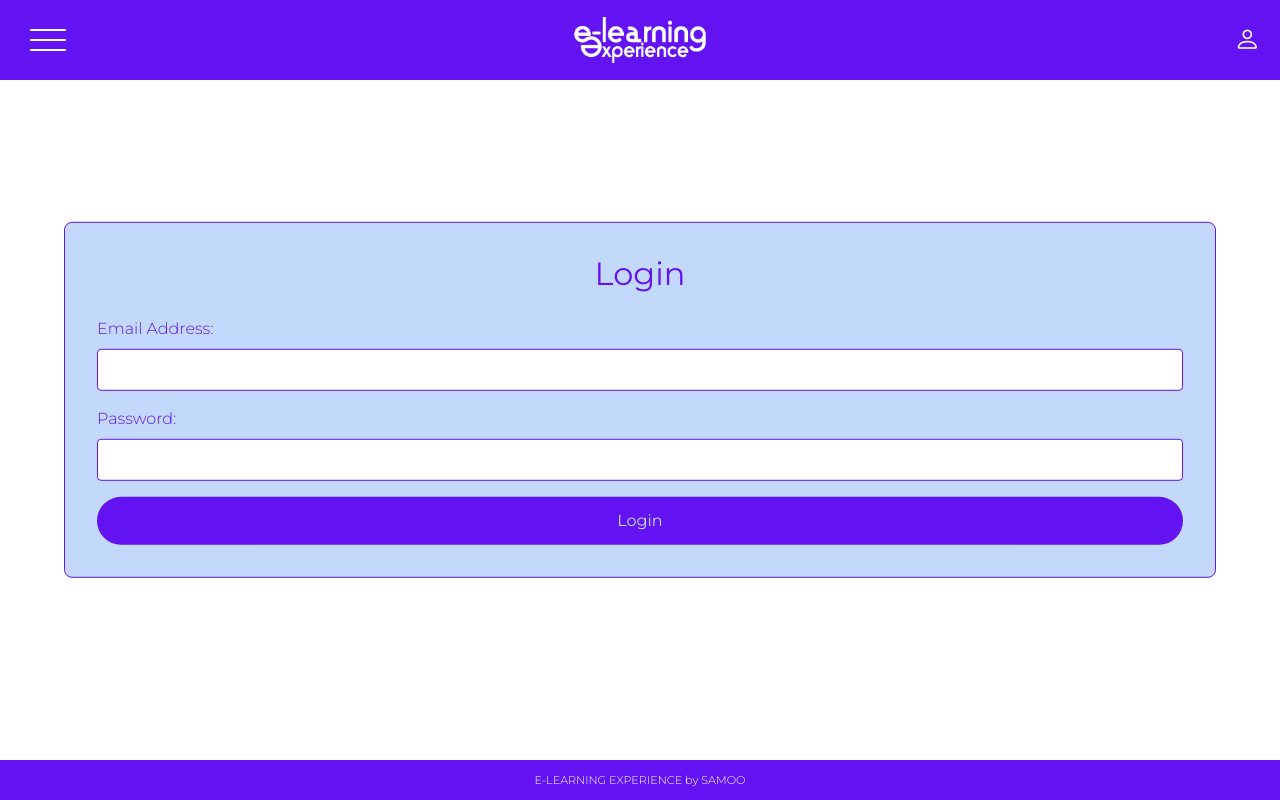
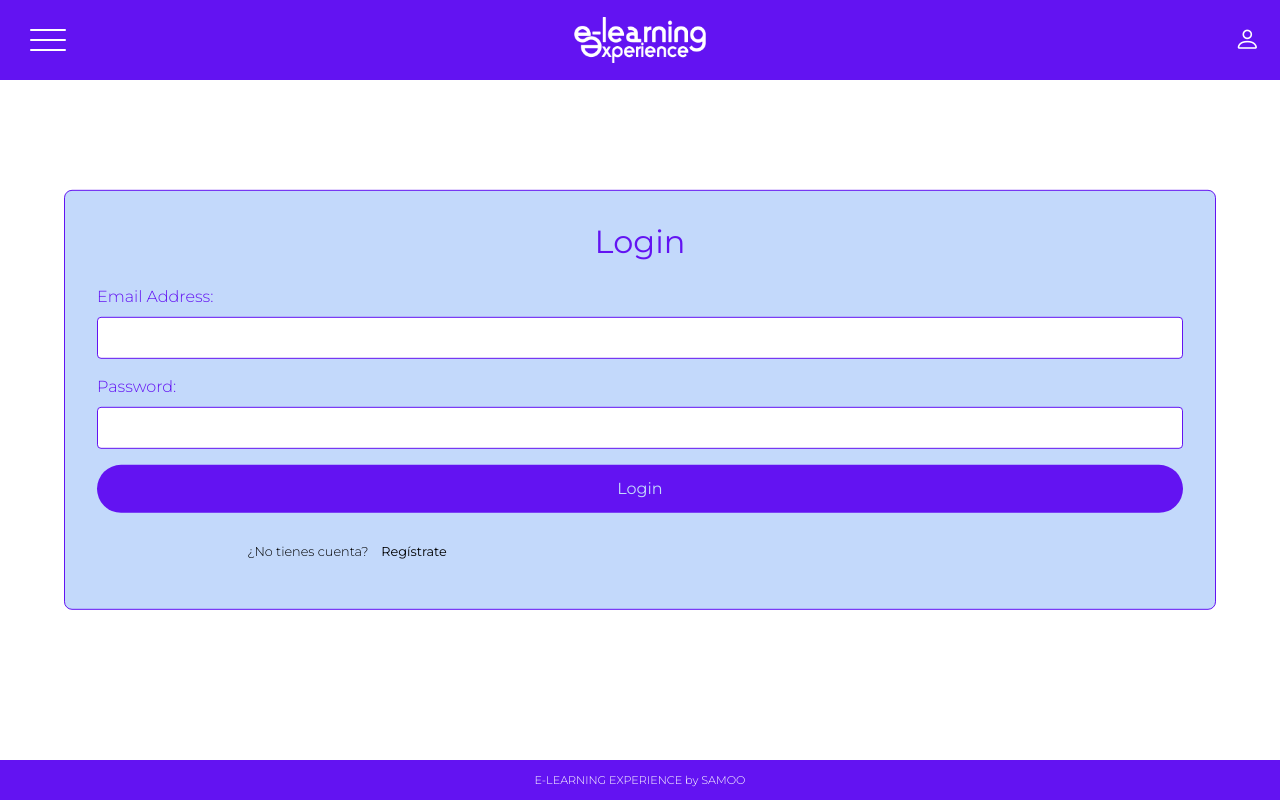
Before and after one commit to alba-garcia09/desafio, a React (Vite) app: page /login in a window 1280 px wide. Built offline with nearby package versions, Linux system fonts and the light colour scheme.

Commit message:
add login and register

```diff
--- a/src/components/LoginForm.jsx
+++ b/src/components/LoginForm.jsx
@@ -2,7 +2,6 @@ import { useState, useEffect } from 'react';
 import { useNavigate } from 'react-router-dom';
 import styled from 'styled-components';
 import useApi from '../hooks/useAPI.js';
-
 
 // Styled components
 const Container = styled.div`
@@ -77,6 +76,21 @@ const Button = styled.button`
   }
 `;
 
+const RegisterBox = styled.div`
+  max-width: 500px;
+  display:flex;
+  flex-direction:row;
+  justify-content:center;
+  align-items:center;
+  text-align:center;
+  margin-top:1.8em;
+  gap:0.8em;
+
+  @media (max-width: 767px) {
+    max-width: 100%;
+    padding: 0 10px;
+  }
+`;
 
 const LoginForm = () => {
   const [email, setEmail] = useState('');
@@ -84,7 +98,6 @@ const LoginForm = () => {
   const [error, setError] = useState('');
   const navigate = useNavigate();
   const { getData, error: apiError, isLoading, data } = useApi();
-
 
   useEffect(() => {
     if (data?.token) {
@@ -150,6 +163,10 @@ const LoginForm = () => {
         <Button type="submit" disabled={isLoading}>
           {isLoading ? 'Loading...' : 'Login'}
         </Button>
+        <RegisterBox>
+          <p className='littleText'>¿No tienes cuenta?</p>
+          <p className='littleText' onClick={() => navigate('/register')}><b>Regístrate</b></p>
+        </RegisterBox>
       </Form>
     </Container>
   );
--- a/src/pages/Home/Home.jsx
+++ b/src/pages/Home/Home.jsx
@@ -240,8 +240,8 @@ function Home() {
           <TextContainer>
             <h1>¿QUÉ ES E-LEARNING EXPERIENCE?</h1>
             <p className="littleText">E-learning Experience es un evento de formación online y tecnología educativa, iniciado en 2016. Ha crecido en relevancia, incluyendo conferencias, talleres y networking. En 2024, ofrece entrevistas exclusivas One2One y el premio «Digit» para destacar las mejores iniciativas, con los ganadores anunciados en una cena especial.</p>
-            <button className="blackButton" onClick={() => navigate('/register')}>
-              Regístrate
+            <button className="blackButton" onClick={() => navigate('/login')}>
+              Accede a tu perfil
             </button>
           </TextContainer>
         </WhiteBanner>
--- a/src/pages/Login/Login.jsx
+++ b/src/pages/Login/Login.jsx
@@ -1,11 +1,27 @@
 import LoginForm from '../../components/LoginForm';
+import styled from 'styled-components';
 
+const Container = styled.div`
+  width: 100%;
+  max-width: 1000px;
+  margin: 0 auto;
+  padding: 0 20px;
+  box-sizing: border-box;
+
+  @media (max-width: 767px) {
+    max-width: 100%;
+    padding: 0 10px;
+  }
+`;
 
 const Login = () => {
-  return (
-    <div>
+
+  return (<>
+    <Container>
       <LoginForm />
-    </div>
+    </Container>
+
+  </>
   );
 };
 
--- a/src/pages/Register/Register.jsx
+++ b/src/pages/Register/Register.jsx
@@ -1,5 +1,4 @@
 import RegisterForm from '../../components/RegisterForm';
-
 
 const Register = () => {
   return (
```
